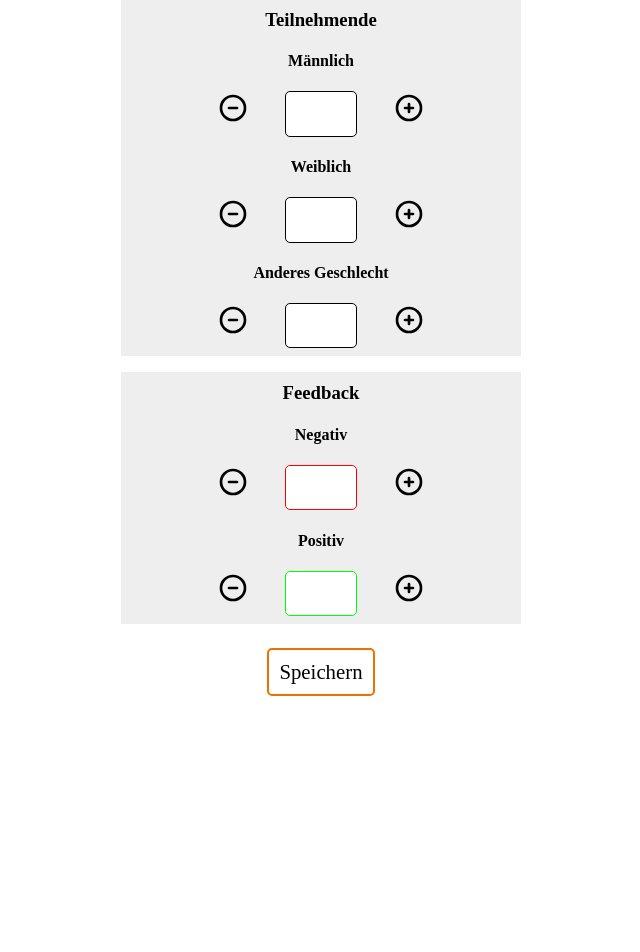
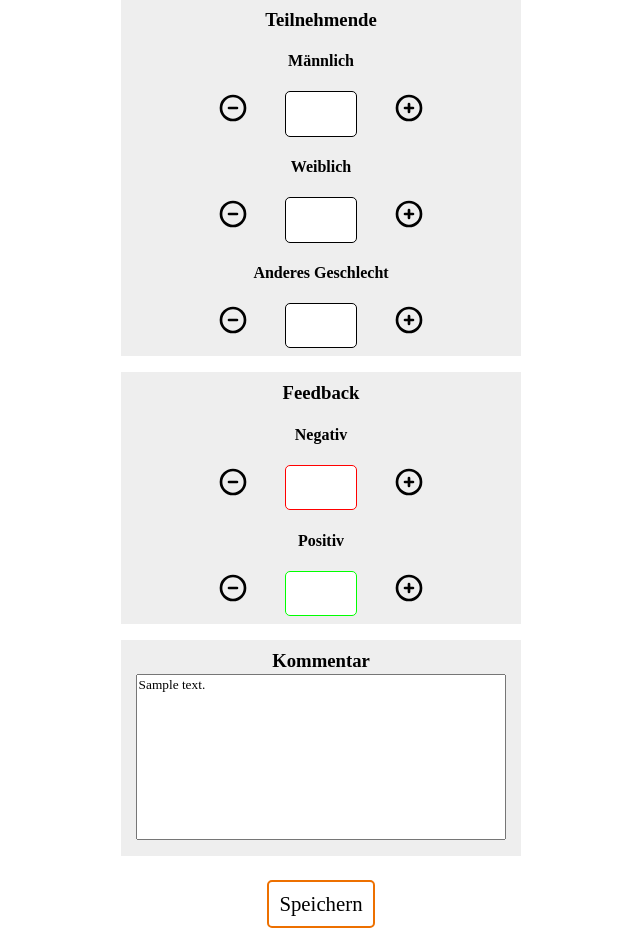
Before and after one commit to digitalfabrik/ish-goalkeeper, a Django app: template src/gui/templates/feedback.html in a window 1280 px wide. Shown: the part 115-1067 px from the top of the page, without its empty margins (319-959 px from the left). Before the commit the page ends 811 px from the top, so only its background shows below. Run offline with Django 3.2, Linux system fonts and the light colour scheme; the template is opened without the code that fills it: most values are stand-ins (such as "Sample title", 1, 10 or a date in 2020); some web fonts are replaced.

Commit message:
Add comment to feedback, fixes #35

```diff
--- a/src/gui/templates/feedback.html
+++ b/src/gui/templates/feedback.html
@@ -4,6 +4,11 @@
     <h2>Feedback</h2><h2>{{ lesson.title }}</h2>
     <form method="post">
       {% csrf_token %}
+      {% if saved %}
+      <div class="content-item centered bg-white">
+        <h3>Gespeichert!</h3>
+      </div>
+      {% endif %}
       <div class="feedback-form content-item centered">
         <input type="hidden" name="feedback_id" value="{{ feedback.id }}">
         <h3>Teilnehmende</h3>
@@ -41,13 +46,12 @@
           <img src="{% static "heroicons/icon-plus-circle.svg" %}" style="width: 2em; margin-left: 2em;" onclick="document.getElementById('positive').stepUp(1);">
         </div>
       </div>
+      <div class="feedback-form content-item centered">
+        <h3>Kommentar</h3>
+        <textarea style="margin:auto; width: 95%; height: 20vh; resize:none; margin-bottom: 0.3em;" name="comment">{{ feedback.comment }}</textarea>
+      </div>
       <div class="content-item bg-white centered">
         <input name="save" type="submit" class="ig-button" value="Speichern">
       </div>
-      {% if saved %}
-      <div class="content-item centered bg-white">
-        <h3>Gespeichert!</h3>
-      </div>
-      {% endif %}
     </form>
 {% endblock %}
--- a/src/gui/views/feedback.py
+++ b/src/gui/views/feedback.py
@@ -32,6 +32,7 @@ def feedback_form(request, course_id=None, lesson_id=None):
         feedback.other = request.POST['other']
         feedback.positive = request.POST['positive']
         feedback.negative = request.POST['negative']
+        feedback.comment = request.POST['comment']
         feedback.save()
         saved = True
     else:
```
